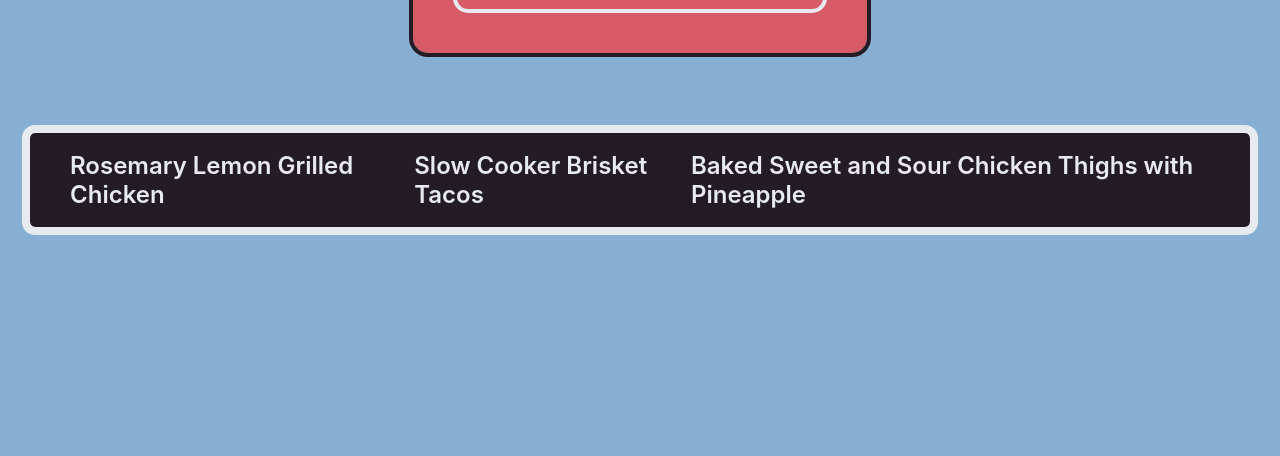
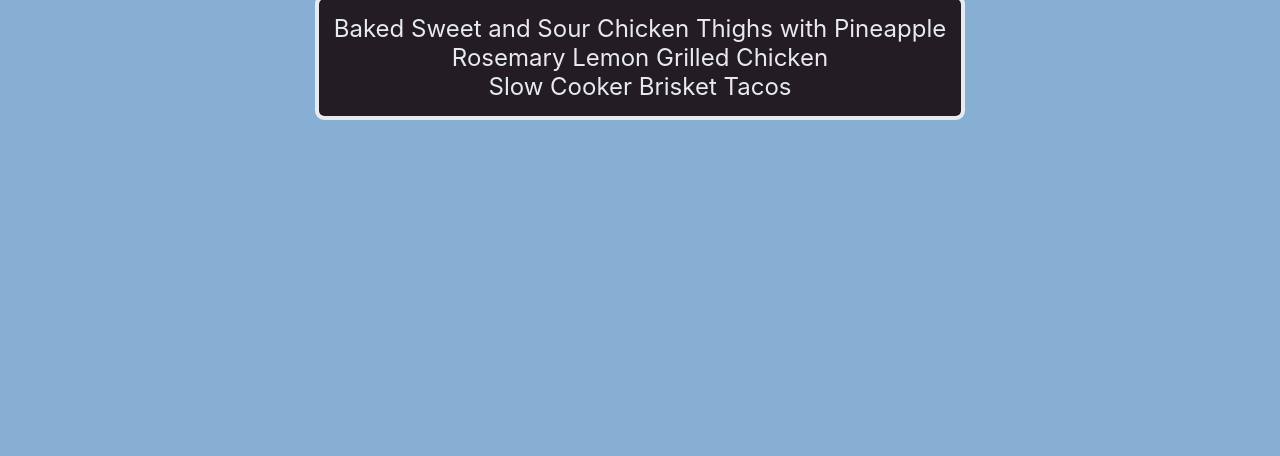
Before and after one commit to alexandergeiseb/odin-recipes, a plain HTML site: page index.html in a window 1280 px wide. Shown: the part 404-860 px from the top of the page. After the commit the page ends 800 px from the top, so only its background shows below. Drawn offline with Linux system fonts and the light colour scheme.

Commit message:
added div container and content to make index.html look cleaner

```diff
--- a/CSS/mainStyle.css
+++ b/CSS/mainStyle.css
@@ -6,17 +6,21 @@
   --antiflash-white: #e7eaeeff;
 }
 
+
+
 body {
     font-family: -apple-system, BlinkMacSystemFont, 'Segoe UI', Roboto, Oxygen, Ubuntu, Cantarell, 'Open Sans', 'Helvetica Neue', sans-serif;
+    background-color: var(--carolina-blue);
 
-      margin: 15px;
-      padding: 15px;
-      min-height: 100vh;
+}
+
+.container {
   display: flex;
   flex-direction: column;
   align-items: center;
-      justify-content: center;
-      background-color: var(--carolina-blue);
+  margin: 15px;
+  padding: 15px;
+
 }
 
 h1{
@@ -25,7 +29,12 @@ h1{
     border-radius: 15px;
     padding: 25px;
     margin: 25px;
+}
 
+h1:hover {
+  background-color: var(--carolina-blue);
+  transform: scale(1.05);
+  transition: 0.3s ease;
 }
 
 .shaded {
@@ -37,22 +46,23 @@ h1{
     outline: solid 4px var(--raisin-black);
 }
 
-.tank {
-    display: flex;
-    align-items: center;
-    font-size: large;
-    background-color: var(--raisin-black);
-    border-radius: 5px;
-    margin-top: 50px;
-    outline: solid 8px var(--antiflash-white);
+.content {
+  margin-top: 100px;
+  flex: 1;
+  justify-content: space-evenly;
 }
 
 ul {
-    display: flex;
-    flex: 1;
-    justify-content: space-evenly;
+  background-color: #241c25ff;
   text-decoration: none;
   list-style: none;
+  border-radius: 5px;
+  padding: 15px;
+  outline: solid 4px var(--antiflash-white);
+}
+
+li{
+  text-align: center;
 
 }
 
@@ -62,7 +72,9 @@ a {
   font-size: 24px;
 }
 
-.container {
- font-weight: 600;
-
+a:hover {
+  background-color: var(--indian-red);
+  font-size: 30px;
+  transform: scale(1.05);
+  transition:  0.3s ease ;
 }
--- a/index.html
+++ b/index.html
@@ -8,34 +8,23 @@
 
   </head>
   <body>
+    <div class="container">
       <div class="shaded">
         <h1>Odin Recipes</h1>
       </div>
-    <div class="tank">
+      <div class="content">
         <ul>
-      <div class="container">
           <li>
-        <a href="recipes/Rosemary Lemon Grilled Chicken.html"
-          >Rosemary Lemon Grilled Chicken</a
-        >
+            <a href="./recipes/Baked Sweet and Sour Chicken Thighs with Pineapple.html">Baked Sweet and Sour Chicken Thighs with Pineapple</a>
           </li>
+          <li>
+            <a href="./recipes/Rosemary Lemon Grilled Chicken.html">Rosemary Lemon Grilled Chicken</a>
+          </li>
+          <li>
+            <a href="recipes/Slow Cooker Brisket Tacos.html">Slow Cooker Brisket Tacos</a>
+          </li>
+        </ul>
         </div>
-      <div class="container">
-      <li>
-        <a href="recipes/Slow Cooker Brisket Tacos.html"
-          >Slow Cooker Brisket Tacos</a
-        >
-      </li>
-      </div>
-      <div class="container">
-      <li>
-        <a
-          href="recipes/Baked Sweet and Sour Chicken Thighs with Pineapple.html"
-          >Baked Sweet and Sour Chicken Thighs with Pineapple</a
-        >
-      </li>
-      </div>
-    </ul>
   </div>
 </body>
 </html>
```
Also changed, not shown: recipes/Baked Sweet and Sour Chicken Thighs with Pineapple.html (+1 -1 lines). Lines whose indentation alone changed are shown as unchanged.
